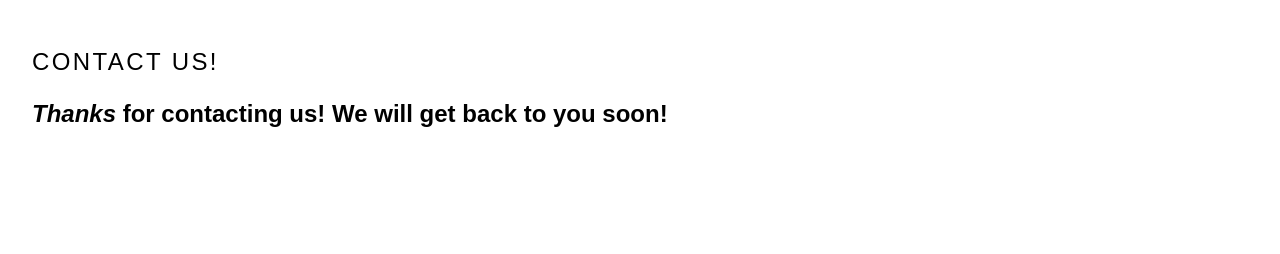
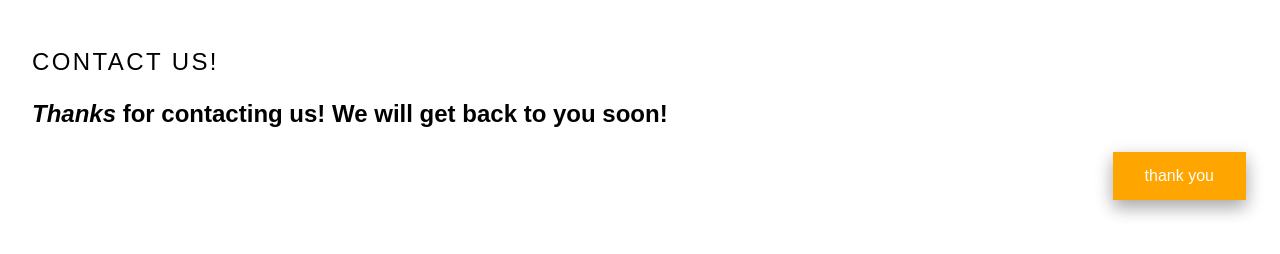
Before and after one commit to neverendercompany/website, a plain HTML site: page mail.html in a window 1280 px wide. Both pictures are taken after typing "Sample", "Sample", "name@example.com" into the empty fields and a click on the button "Send". Drawn offline with Linux system fonts and the light colour scheme; no server answers.

Commit message:
Update mail.html

```diff
--- a/mail.html
+++ b/mail.html
@@ -1,6 +1,27 @@
 <!doctype html>
 <html lang="en">
 <head>
+    <style>
+        .button {
+  background-color: orange; /* Green */
+  border: none;
+  color: white;
+  padding: 15px 32px;
+  text-align: center;
+  text-decoration: none;
+  display: inline-block;
+  font-size: 16px;
+  margin: 4px 2px;
+  cursor: pointer;
+  -webkit-transition-duration: 0.4s; /* Safari */
+  transition-duration: 0.4s;
+  box-shadow: 0 8px 16px 0 rgba(0,0,0,0.2), 0 6px 20px 0 rgba(0,0,0,0.19);
+}
+
+.button2:hover {
+  box-shadow: 0 12px 16px 0 rgba(0,0,0,0.24),0 17px 50px 0 rgba(0,0,0,0.19);
+}
+    </style>
     <meta charset="utf-8">
     <meta name="viewport" content="width=device-width, initial-scale=1.0">
     <meta name="description" content="contact form example">
@@ -48,7 +69,10 @@
     <!-- Customise the Thankyou Message People See when they submit the form: -->
     <div class="thankyou_message" style="display:none;">
       <h2><em>Thanks</em> for contacting us!
-        We will get back to you soon!</h2>
+        We will get back to you soon!
+
+    </h2>
+        <button class="button button2" onclick="location.href='index.html'">thank you</button>
     </div>
 
   </form>
```
